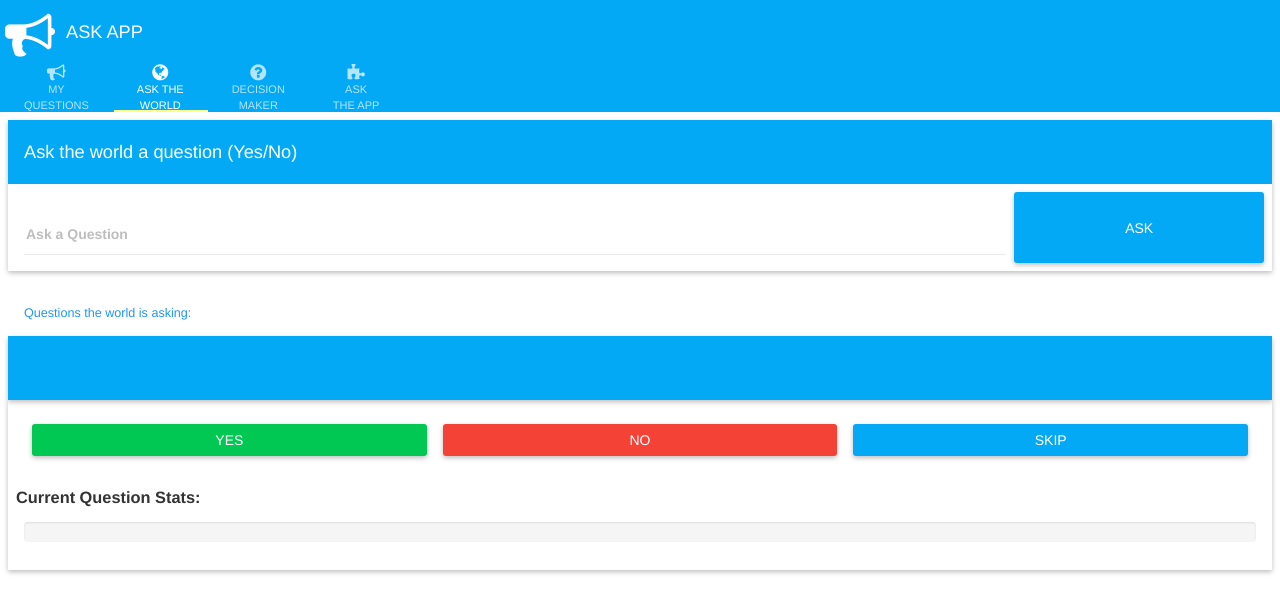
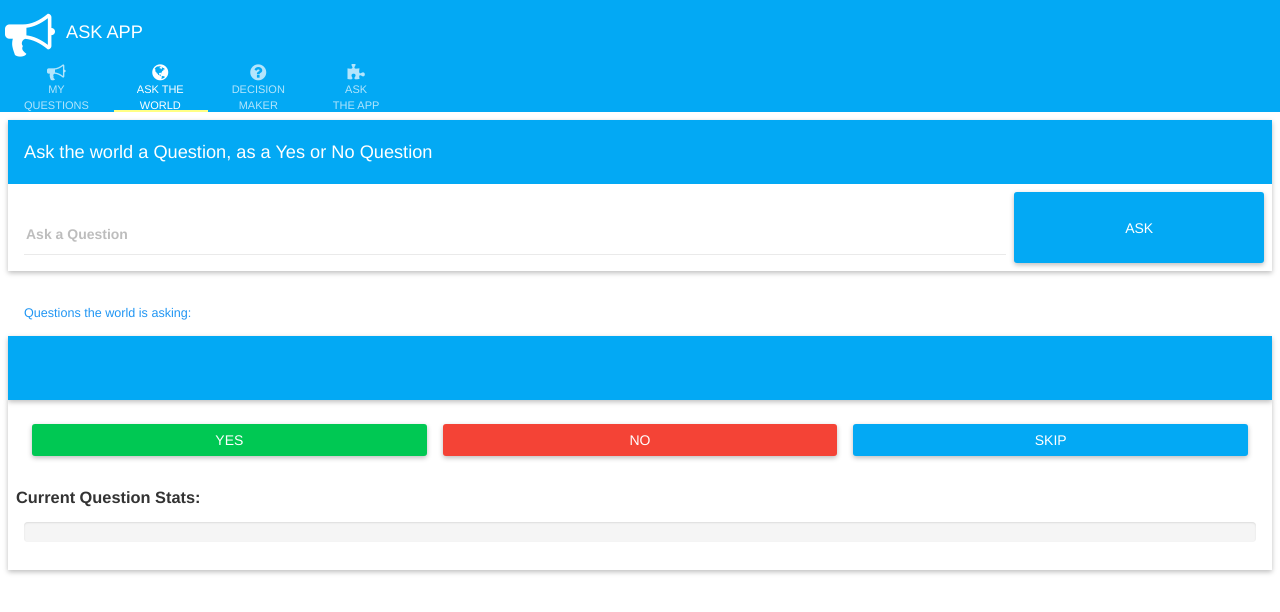
Before and after one commit to huss22/DecisionMaker, a plain HTML site: page index.html in a window 1280 px wide. Drawn offline with Linux system fonts and the light colour scheme; no server answers; a script that the page names is missing.

Commit message:
Update index.html

```diff
--- a/index.html
+++ b/index.html
@@ -212,7 +212,7 @@
                         <div layout="column" class="md-whiteframe-z1">
                             <md-toolbar class="md-light-blue-dark-theme">
                                 <h2 class="md-toolbar-tools">
-                            <span>Ask the world a question (Yes/No)</span>
+                            <span>Ask the world a Question, as a Yes or No Question</span>
                         </h2>
                             </md-toolbar>
                             <div layout="row" layout-padding>
```
